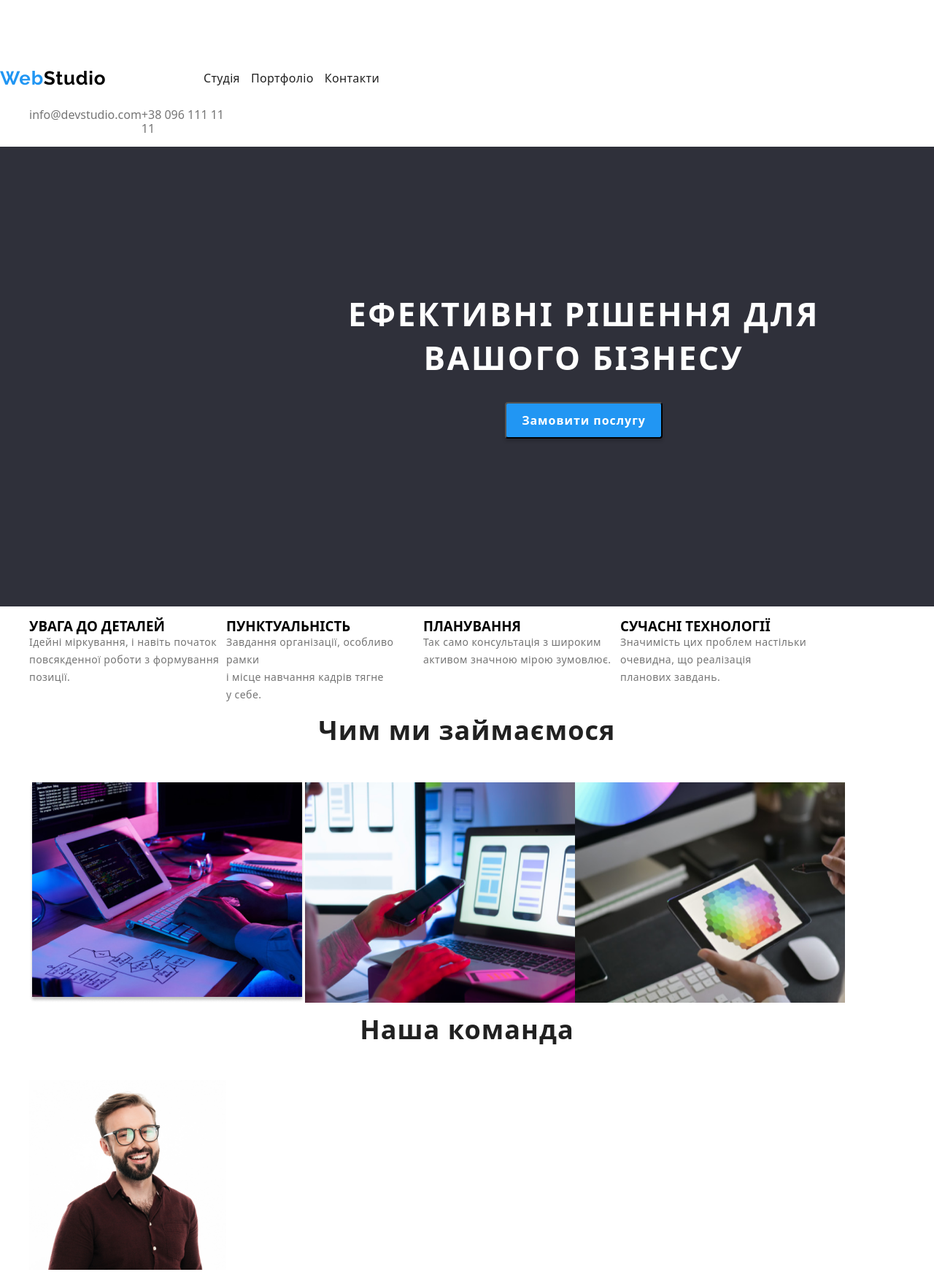
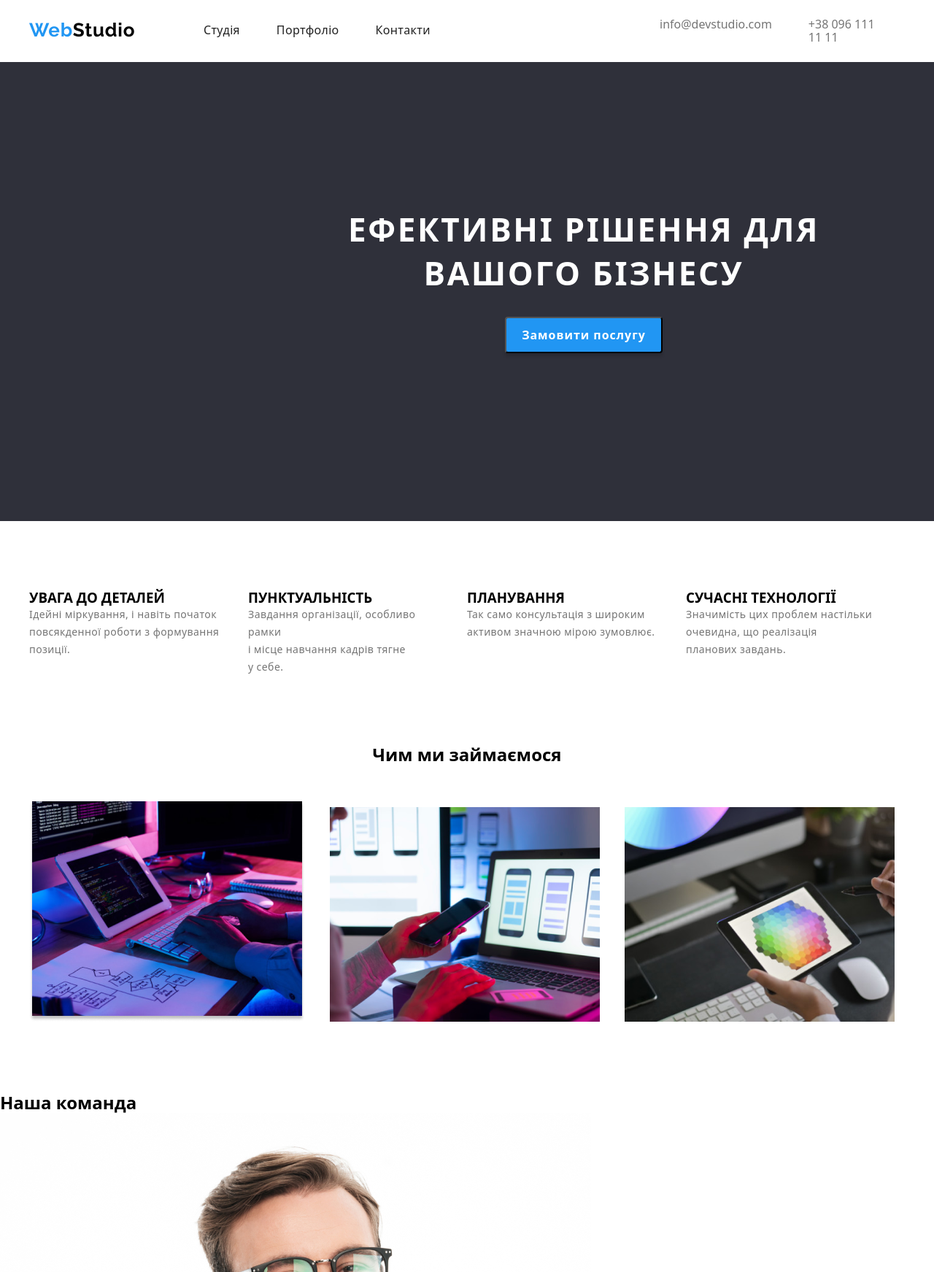
Before and after one commit to MiliutkinSerhiy/WebStudio, a plain HTML site: page index.html in a window 1280 px wide. Shown: the top 1743 px of the page at 73% size. Drawn offline with nearby package versions, Linux system fonts and the light colour scheme.

Commit message:
pochti_dodelal_css

```diff
--- a/CSS/style.css
+++ b/CSS/style.css
@@ -1,8 +1,3 @@
-.container {
-  max-width: 1600px;
-  margin: 0 auto;
-}
-
 .visually-hidden {
   position: absolute !important;
   clip: rect(1px 1px 1px 1px);
@@ -14,22 +9,36 @@
   overflow: hidden;
 }
 
-.header {
-  width: 1600px;
-}
-
-.header-container {
-  display: flex;
-  width: 1200px;
-  margin: 0 auto;
-  margin-bottom: 32px;
-  padding: 25px 0;
-  justify-content: space-between;
-  align-items: center;
+a {
+  text-decoration: none;
 }
 
 ul {
   list-style: none;
+}
+
+h1,
+p,
+h2,
+h3,
+ul {
+  margin: 0;
+  padding: 0;
+}
+
+body {
+  margin: 0 auto;
+}
+
+ul {
+  list-style: none;
+}
+
+.header {
+  width: 1200px;
+  display: flex;
+  margin: 0 auto;
+  padding: 24px 0;
 }
 
 .header-left {
@@ -37,12 +46,14 @@ ul {
   justify-content: space-between;
   align-items: center;
   width: 520px;
+  margin: 0 344px 0 0;
 }
 
 .header-right {
   width: 307px;
   display: flex;
   justify-content: space-between;
+  margin: px 0;
 }
 
 .header-right a {
@@ -53,24 +64,8 @@ ul {
   color: #2196f3;
 }
 
-h1,
-p,
-h2,
-h3 {
-  margin: 0;
-  padding: 0;
-}
-
-a {
-  text-decoration: none;
-}
-
-ul {
-  list-style: none;
-}
-
-.body {
-  font-family: "Roboto";
+.contact-link1 {
+  margin-right: 50px;
 }
 
 .logo-link {
@@ -96,12 +91,17 @@ ul {
   width: 281px;
   font-weight: 500;
   letter-spacing: 0.02em;
+  margin: 8px 0 8px 93px;
 }
 .nav-list a {
   color: #212121;
 }
 .nav-list a:hover {
   color: #2196f3;
+}
+
+.nav-list-item {
+  margin: 0 50px;
 }
 
 .contact-list {
@@ -115,24 +115,6 @@ ul {
 }
 .contact-list a:hover {
   color: #2196f3;
-}
-
-.features-text {
-  display: flex;
-  font-size: 14px;
-  line-height: 24px;
-  letter-spacing: 0.03em;
-  color: #757575;
-  list-style-type: none;
-  width: 270px;
-}
-
-.features-list {
-  display: flex;
-  width: 1200px;
-}
-
-.features-subtitle {
 }
 
 .hero {
@@ -168,71 +150,42 @@ ul {
   border-radius: 4px;
 }
 
+.features-list {
+  display: flex;
+  margin: 0 auto;
+  padding: 94px 0;
+  width: 1200px;
+}
+
+.features-list-2 {
+  margin: 0 30px;
+}
+
+.features-list-3 {
+  margin-right: 30px;
+}
+
+.features-text {
+  display: flex;
+  font-size: 14px;
+  line-height: 24px;
+  letter-spacing: 0.03em;
+  color: #757575;
+  width: 270px;
+}
+
 .section3 {
+  margin: 0 auto;
+  padding-bottom: 94px;
+  width: 1200px;
 }
 
 .section3-title {
-  font-weight: 700;
-  font-size: 36px;
-  line-height: 42px;
-  text-align: center;
-  letter-spacing: 0.03em;
-  color: #212121;
+  display: flex;
+  justify-content: center;
   margin-bottom: 50px;
 }
 
-.section3-imgs {
-  display: flex;
-  width: 370px;
-  list-style-type: none;
+.section3-img2 {
+  margin: 0 30px;
 }
-
-.section4 {
-}
-
-.section4-img {
-  width: 270px;
-}
-
-.section4-title {
-  font-weight: 700;
-  font-size: 36px;
-  line-height: 42px;
-  text-align: center;
-  letter-spacing: 0.03em;
-  color: #212121;
-  margin-bottom: 48px;
-}
-
-.section4-text {
-  width: 1200px;
-  font-size: 16px;
-  line-height: 19px;
-  letter-spacing: 0.03em;
-  color: #212121;
-}
-
-.section5 {
-  background: #2f303a;
-}
-
-.logo-link--section5 {
-  font-family: "Raleway";
-  font-style: normal;
-  font-weight: 700;
-  font-size: 26px;
-  line-height: 31px;
-  /* identical to box height */
-  letter-spacing: 0.03em;
-  color: #ffffff;
-  text-decoration: none;
-}
-
-.section5-text {
-  font-size: 14px;
-  line-height: 24px;
-  /* or 171% */
-  letter-spacing: 0.03em;
-  color: #ffffff;
-  text-decoration: none;
-}
--- a/index.html
+++ b/index.html
@@ -11,12 +11,11 @@
     />
     <link
       rel="stylesheet"
-      href="https://cdnjs.cloudflare._com/ajax/libs/modern-normalize/1.1.0/modern-normalize.min.css"
-    />
+      href="https://cdnjs.cloudflare.com/ajax/libs/modern-normalize/2.0.0/modern-normalize.css">
     <link rel="stylesheet" href="./CSS/style.css" />
   </head>
   <body>
-    <div class="container">
+    <div class="body">
       <header class="header">
         <div class="header-container"></div>
           <nav class="header-nav">
@@ -26,16 +25,15 @@
               >
               <ul class="nav-list">
                 <a href="a">Студія</a>
-                <a href="a">Портфоліо</a>
+                <a class="nav-list-item" href="a">Портфоліо</a>
                 <a href="a">Контакти</a>
               </ul>
-            </div>
           </nav>
 
 
               <ul class="header-right">
-                <a class="contact-link" href="info@devstudio.com">info@devstudio.com</a>
-                <a class="contact-link" href="+380961111111">+38 096 111 11 11</a>
+                <a class="contact-link1" href="info@devstudio.com">info@devstudio.com</a>
+                <a class="contact-link2" href="+380961111111">+38 096 111 11 11</a>
               </ul>
         </div>
       </header>
@@ -49,28 +47,28 @@
         <section>
           <h2 class="visually-hidden">huinia</h2>
           <ul class="features-list">
-            <li>
+            <li class="features-list-1">
               <h3 class="features-subtitle">УВАГА ДО ДЕТАЛЕЙ</h3>
               <p class="features-text">
                 Ідейні міркування, і навіть початок<br>
                 повсякденної роботи з формування<br>
                 позиції.</p>
             </li>
-            <li>
+            <li class="features-list-2">
               <h3 class="features-subtitle">ПУНКТУАЛЬНІСТЬ</h3>
             <p class="features-text">
               Завдання організації, особливо рамки<br>
               і місце навчання кадрів тягне<br>
               у себе.</p>
             </li>
-            <li>
+            <li class="features-list-3">
               <h3 class="features-subtitle">ПЛАНУВАННЯ</h3>
               <p class="features-text">
                 Так само консультація з широким<br>
                 активом значною мірою зумовлює.</p>
             </li>
 
-            <li>
+            <li class="features-list-4">
               <h3 class="features-subtitle">СУЧАСНІ ТЕХНОЛОГІЇ</h3>
               <p class="features-text">Значимість цих проблем настільки<br>
               очевидна, що реалізація<br>
@@ -83,9 +81,9 @@
         <section class="section3">
           <h1 class="section3-title">Чим ми займаємося</h1>
           <ul class="section3-imgs">
-            <img class="section3-img" src="./images/box 1.png" alt="" />
-            <img class="section3-img" src="./images/box 2.png" alt="" />
-            <img class="section3-img" src="./images/box 3.png" alt="" />
+            <img class="section3-img1" src="./images/box 1.png" alt="" />
+            <img class="section3-img2" src="./images/box 2.png" alt="" />
+            <img class="section3-img3" src="./images/box 3.png" alt="" />
           </ul>
         </section>
 
@@ -114,13 +112,14 @@
             </li>
           </ul>
         </section>
+      </div>
 
-        <section class="section5">
-          <a class="logo-link--section5" href="./index.html"
+        <section class="footer">
+          <a class="logo-link--footer" href="./index.html"
             ><span class="Web">Web</span>Studio</a
           >
           <ul class="contact-list">
-            <li class="section5-text">м. Київ, пр-т Лесі Українки, 26</li>
+            <li class="footer-text">м. Київ, пр-т Лесі Українки, 26</li>
             <li>
               <a href="info@devstudio.com">info@devstudio.com</a>
             </li>
```
